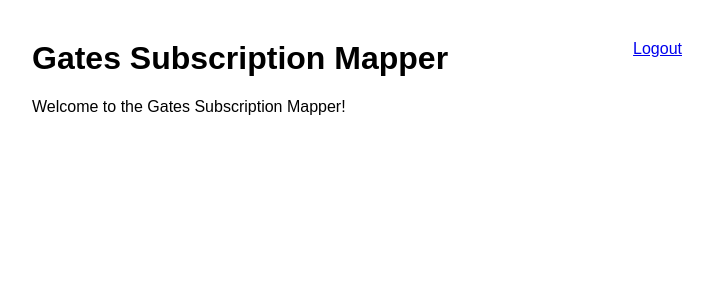
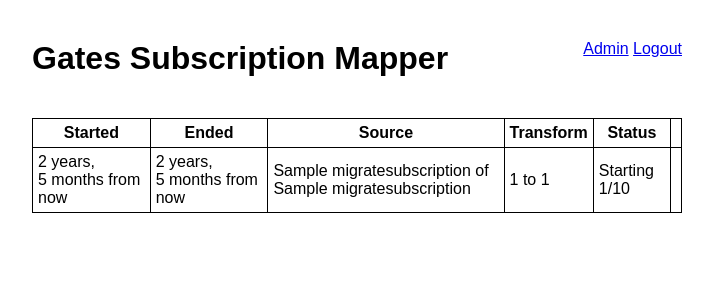
Before and after one commit to praekeltfoundation/gates-subscription-mapper, a Django app: page / in a window 1280 px wide. Shown: the top 300 px of the page, without its empty margins (283-996 px from the left). Run offline with Django 3.2, Linux system fonts and the light colour scheme; a user stored in the database is signed in; tables that the repository leaves empty hold one stand-in row (values such as "Sample post").

Commit message:
Update base view to show listing of subscription map tasks

```diff
--- a/gates_subscription_mapper/settings.py
+++ b/gates_subscription_mapper/settings.py
@@ -41,6 +41,7 @@ INSTALLED_APPS = [
     'django.contrib.sessions',
     'django.contrib.messages',
     'django.contrib.staticfiles',
+    'django.contrib.humanize',
     # 3rd party
     'raven.contrib.django.raven_compat',
     # us
--- a/gates_subscription_mapper/static/css/base.css
+++ b/gates_subscription_mapper/static/css/base.css
@@ -5,7 +5,25 @@ body
     max-width: 650px;
 }
 
-#logout
+table {
+    border-collapse: collapse;
+    width: 100%;
+}
+
+table, th, td {
+    padding: 5px;
+    border: 1px solid black;
+}
+
+.model-list {
+    padding: 20px 0px;
+}
+
+.page-newer {
+    float: right;
+}
+
+.links
 {
     float: right;
 }
--- a/mapper/templates/index.html
+++ /dev/null
@@ -1,11 +0,0 @@
-{% extends 'base.html' %}
-
-{% block title %}Gates Subscription Mapper{% endblock %}
-
-{% block header %}
-<a style="float: right" href="{% url 'logout' %}">Logout</a>
-{% endblock %}
-
-{% block content %}
-<p>Welcome to the Gates Subscription Mapper!</p>
-{% endblock %}
--- /dev/null
+++ b/mapper/templates/mapper/migratesubscription_list.html
@@ -0,0 +1,51 @@
+{% extends 'base.html' %}
+
+{% load humanize %}
+
+{% block title %}Gates Subscription Mapper{% endblock %}
+
+{% block header %}
+<a style="float: right" href="{% url 'logout' %}">Logout</a>
+{% endblock %}
+
+{% block content %}
+{% if migratesubscription_list %}
+    <div class="model-list">
+        <table>
+            <tr>
+                <th>Started</th>
+                <th>Ended</th>
+                <th>Source</th>
+                <th>Transform</th>
+                <th>Status</th>
+                <th></th>
+            </tr>
+            {% for migration in migratesubscription_list %}
+                <tr>
+                    <td>{{ migration.created_at | naturaltime }}</td>
+                    <td>{% if migration.completed_at %}{{ migration.completed_at | naturaltime }}{% else %}-{% endif %}</td>
+                    <td>{{ migration.column_name }} of {{ migration.table_name }}</td>
+                    {# TODO: Display name of messageset instead of ID #}
+                    <td>{{ migration.from_messageset }} to {{ migration.to_messageset }}</td>
+                    <td>{{ migration.get_status_display }} {{ migration.current }}/{% if migration.total %}{{ migration.total }}{% else %}-{% endif %}</td>
+                    <td>{# TODO: Add action buttons here #}</td>
+                </tr>
+            {% endfor %}
+        </table>
+    </div>
+    {% if is_paginated %}
+        <div class="pagination">
+            <span class="page-older">
+                {% if page_obj.has_next %}
+                    <a href="?page={{ page_obj.next_page_number }}">older</a>
+                {% endif %}
+            </span>
+            <span class="page-newer">
+                {% if page_obj.has_previous %}
+                    <a href="?page={{ page_obj.previous_page_number }}">newer</a>
+                {% endif %}
+            </span>
+        </div>
+    {% endif %}
+{% endif %}
+{% endblock %}
--- a/mapper/urls.py
+++ b/mapper/urls.py
@@ -1,7 +1,8 @@
 from django.conf.urls import url
 
-from .views import IndexView
+from .views import MigrateSubscriptionListView
 
 urlpatterns = [
-    url(r'^$', IndexView.as_view(), name='index'),
+    url(
+        r'^$', MigrateSubscriptionListView.as_view()),
 ]
--- a/mapper/views.py
+++ b/mapper/views.py
@@ -2,8 +2,11 @@
 from __future__ import unicode_literals
 
 from django.contrib.auth.mixins import LoginRequiredMixin
-from django.views.generic import TemplateView
+from django.views.generic.list import ListView
+
+from .models import MigrateSubscription
 
 
-class IndexView(LoginRequiredMixin, TemplateView):
-    template_name = 'index.html'
+class MigrateSubscriptionListView(LoginRequiredMixin, ListView):
+    model = MigrateSubscription
+    paginate_by = 20
--- a/templates/base.html
+++ b/templates/base.html
@@ -6,9 +6,14 @@
         <link rel="stylesheet" href="{% static 'css/base.css' %}">
     </head>
     <body>
-        {% if user.is_authenticated %}
-        <a id="logout" href="{% url 'logout'%}">Logout</a>
-        {% endif %}
+        <div class="links">
+            {% if user.is_staff %}
+                <a href="{% url 'admin:index' %}">Admin</a>
+            {% endif %}
+            {% if user.is_authenticated %}
+                <a href="{% url 'logout'%}">Logout</a>
+            {% endif %}
+        </div>
         <h1>Gates Subscription Mapper</h1>
         {% block content %}{% endblock %}
     </body>
```
